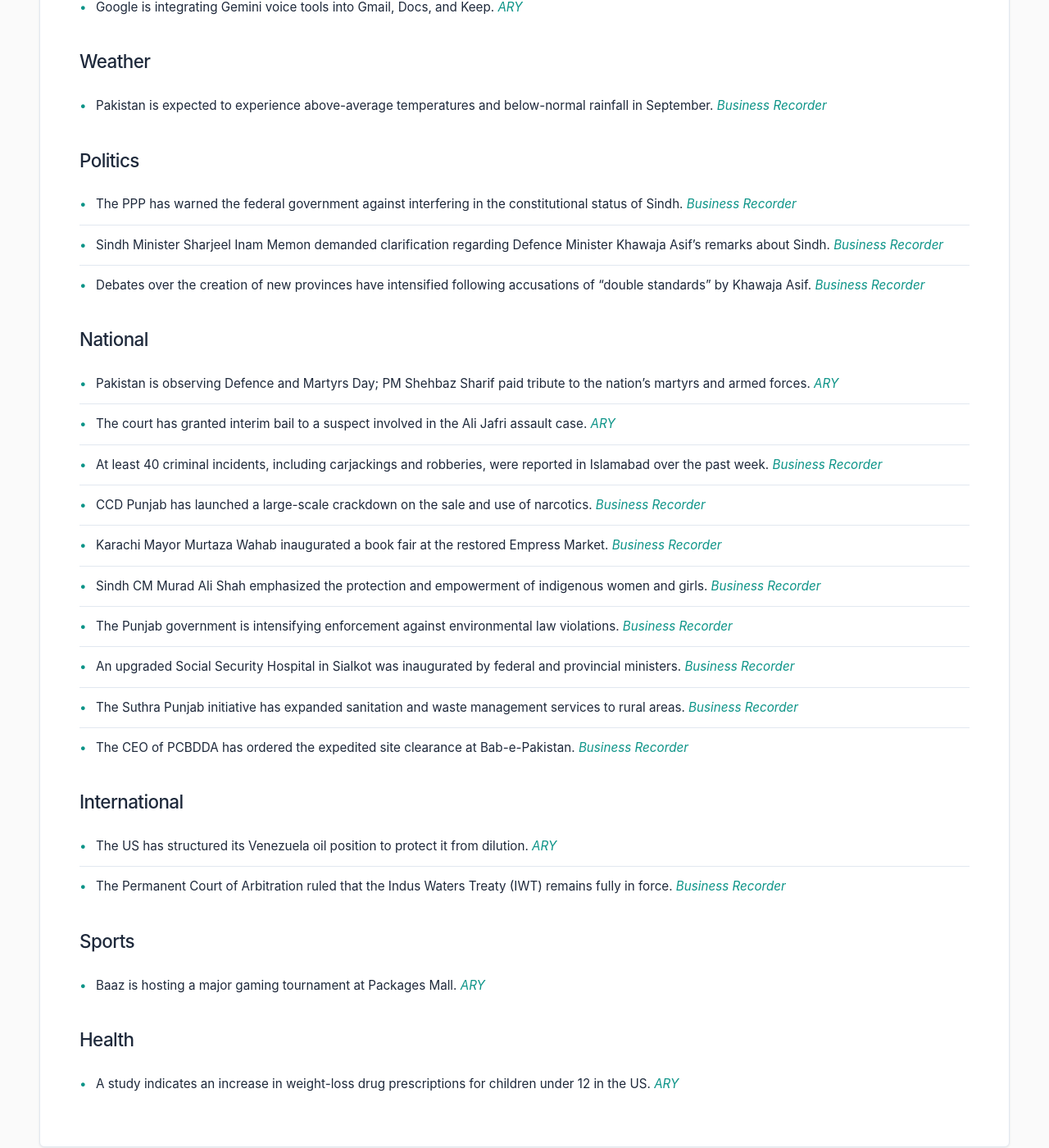
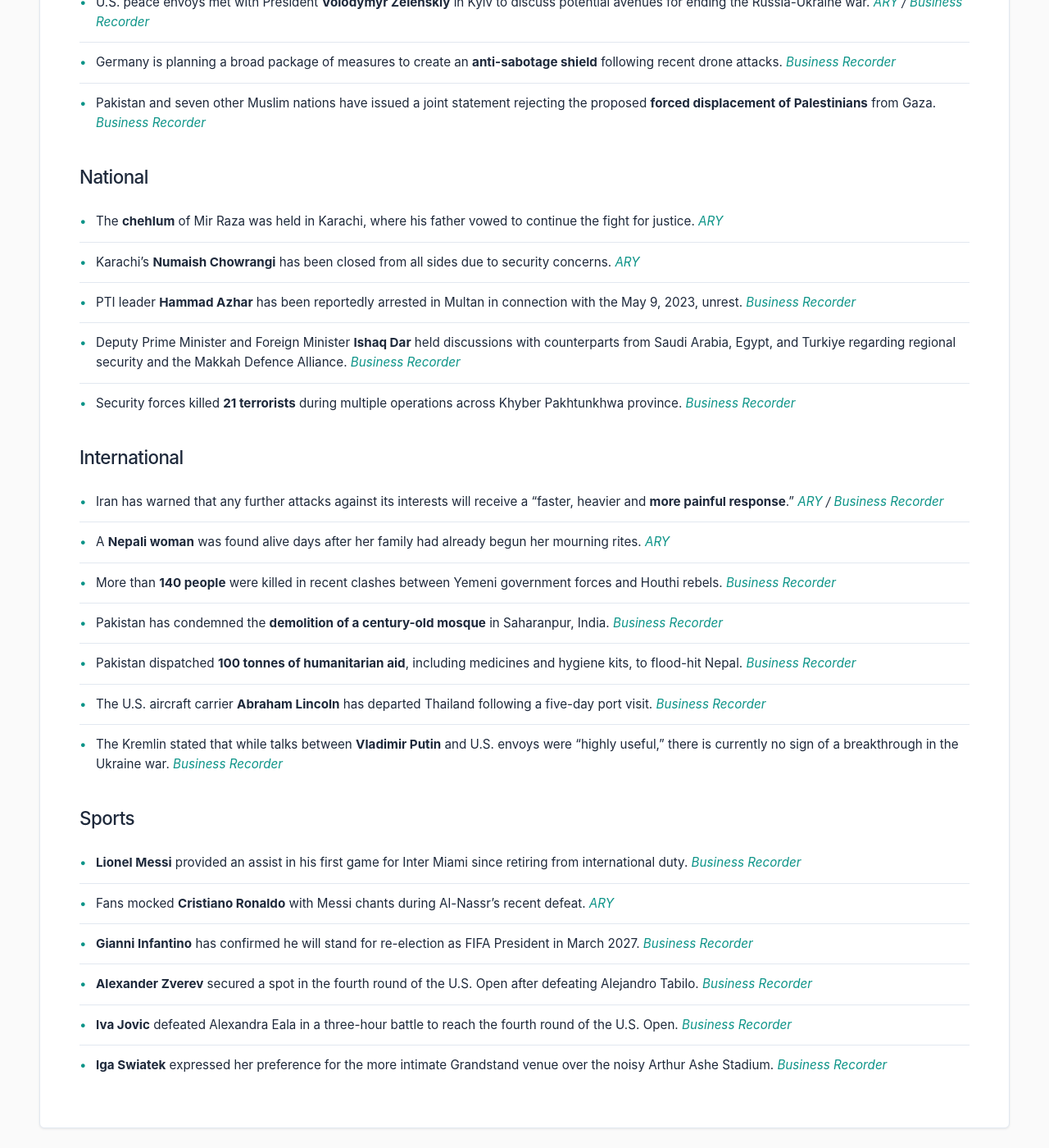
Before and after one commit to zsubzwary/news, a Jekyll site: the page built from en/index.md, in a window 1280 px wide and 1400 px high, scrolled down 985 px. Shown: the whole window at 82% size. Built offline with Jekyll 4.4.1, drawn with Linux system fonts in a browser that asks for light colours; some web fonts are replaced; comment, search, counter and statistics services are not loaded; some of the changed text lies outside the part shown.

Commit message:
DateTime; 2026-09-06T16:04:38.347Z

```diff
--- a/en/index.md
+++ b/en/index.md
@@ -4,50 +4,47 @@ title: Pakistan News Briefing
 lang: en
 ---
 
-Published at: 06-Sep-2026 09:05PKT
+Published at: 06-Sep-2026 21:04PKT
 
-Time to read: 3 mins
+Time to read: 4 mins
 
 ### Economy
-- A Pakistani minister has proposed a one-stop center to streamline port services. *[ARY](https://arynews.tv/pakistan-minister-proposes-one-stop-center-for-port-services)*
-- The government has reduced the super tax to 8% as part of broad structural reforms. *[ARY](https://arynews.tv/govt-cut-super-tax-to-8-percent-as-part-of-broad-structural-reforms-says-kiyani)*
-- The price of 24-karat gold fell by Rs3,600 per tola. *[Business Recorder](https://www.brecorder.com/news/40438088/gold-dips-by-rs3600)*
-- The government has abolished the Personal Baggage Scheme for used vehicle imports to prevent commercial misuse. *[Business Recorder](https://www.brecorder.com/news/40438089/auto-imports-under-personal-baggage)*
-- International retail brand MOB has officially launched its first store in Karachi. *[Business Recorder](https://www.brecorder.com/news/40438098/mob-brings-a-global-off-price-retail-experience-to-pakistan)*
-- The President of FPCCI called for a revamp of the ECO Trade Agreement to enhance regional trade. *[Business Recorder](https://www.brecorder.com/news/40438100/demand-for-revamp-of-eco-trade-agreement)*
-- The newly established National Agri-Trade and Food Safety Authority (NAFSA) held its first stakeholder consultation. *[Business Recorder](https://www.brecorder.com/news/40438105/nafsa-holds-introductory-session)*
-- US employment growth is expected to remain steady, with the unemployment rate forecast at 4.1%. *[Business Recorder](https://www.brecorder.com/news/40438109/us-employment-rate-likely-to-be-unchanged)*
+- A Brazilian court has suspended licenses for the **Sigma Lithium** mine. *[ARY](https://arynews.tv/brazilian-court-suspends-licenses-for-sigma-lithium-mine)*
+- Iran's economic leverage in the Hormuz Strait is diminishing as the U.S. intensifies its economic offensive and naval blockade. *[Business Recorder](https://www.brecorder.com/news/40438172/irans-hormuz-leverage-wanes-as-us-economic-squeeze-bites)*
+- **OPEC+** has decided to keep its oil output policy unchanged for October. *[Business Recorder](https://www.brecorder.com/news/40438165/opec-keeps-oil-output-policy-unchanged-for-october)*
 
 ### Science & Technology
-- Xiaomi has introduced the Dragonscale EV battery, which comes with a lifetime fire replacement guarantee. *[ARY](https://arynews.tv/xiaomi-introduces-dragonscale-ev-battery-with-lifetime-fire-replacement-guarantee)*
-- Google is integrating Gemini voice tools into Gmail, Docs, and Keep. *[ARY](https://arynews.tv/google-adds-gemini-voice-tools-to-gmail-docs-and-keep)*
+- Leaked pricing suggests Apple's first foldable **iPhone Ultra** could start at $2,000. *[ARY](https://arynews.tv/iphone-ultra-price-leaks-show-apples-first-foldable-starts-at-2000)*
+- The video game ***The Blood of Dawnwalker*** achieved massive success, selling over 1 million copies in just two days. *[ARY](https://arynews.tv/the-blood-of-dawnwalker-sells-over-1-million-copies-in-just-two-days)*
 
 ### Weather
-- Pakistan is expected to experience above-average temperatures and below-normal rainfall in September. *[Business Recorder](https://www.brecorder.com/news/40438103/pakistan-likely-to-experience-above-average-temperatures-in-sept)*
+- The eruption of **Mount Anak Krakatau** in Indonesia has led to the suspension of flights, schools, and fishing activities. *[Business Recorder](https://www.brecorder.com/news/40438160/indonesias-anak-krakatau-eruption-halts-flights-schools-fishing)*
 
 ### Politics
-- The PPP has warned the federal government against interfering in the constitutional status of Sindh. *[Business Recorder](https://www.brecorder.com/news/40438087/ppp-warns-centre-against-interfering-in-sindhs-constitutional-status)*
-- Sindh Minister Sharjeel Inam Memon demanded clarification regarding Defence Minister Khawaja Asif's remarks about Sindh. *[Business Recorder](https://www.brecorder.com/news/40438096/sharjeel-demands-federal-govt-clarify-asifs-remarks)*
-- Debates over the creation of new provinces have intensified following accusations of "double standards" by Khawaja Asif. *[Business Recorder](https://www.brecorder.com/news/40438104/debate-over-new-provinces-intensifies-khawaja-asif-accuses-ppp-of-double-standard)*
+- U.S. peace envoys met with President **Volodymyr Zelenskiy** in Kyiv to discuss potential avenues for ending the Russia-Ukraine war. *[ARY](https://arynews.tv/us-envoys-hold-talks-with-zelensky-on-first-kyiv-visit) / [Business Recorder](https://www.brecorder.com/news/40438170/us-envoys-make-first-kyiv-visit-amid-ukraine-war-peace-push)*
+- Germany is planning a broad package of measures to create an **anti-sabotage shield** following recent drone attacks. *[Business Recorder](https://www.brecorder.com/news/40438163/germany-plans-anti-sabotage-shield-after-airport-drone-attack-reports)*
+- Pakistan and seven other Muslim nations have issued a joint statement rejecting the proposed **forced displacement of Palestinians** from Gaza. *[Business Recorder](https://www.brecorder.com/news/40438169/pakistan-7-other-countries-reject-forced-displacement-of-palestinians-from-gaza)*
 
 ### National
-- Pakistan is observing Defence and Martyrs Day; PM Shehbaz Sharif paid tribute to the nation's martyrs and armed forces. *[ARY](https://arynews.tv/defence-and-martyrs-day-is-being-observed-in-pakistan)*
-- The court has granted interim bail to a suspect involved in the Ali Jafri assault case. *[ARY](https://arynews.tv/ali-jafri-assault-case-court-grants-suspect-interim-bail)*
-- At least 40 criminal incidents, including carjackings and robberies, were reported in Islamabad over the past week. *[Business Recorder](https://www.brecorder.com/news/40438093/at-least-40-incidents-of-various-crimes-reported-in-islamabad-in-one-week)*
-- CCD Punjab has launched a large-scale crackdown on the sale and use of narcotics. *[Business Recorder](https://www.brecorder.com/news/40438094/ccd-punjab-launches-crackdown-on-narcotics)*
-- Karachi Mayor Murtaza Wahab inaugurated a book fair at the restored Empress Market. *[Business Recorder](https://www.brecorder.com/news/40438099/mayor-opens-book-fair-at-empress-market)*
-- Sindh CM Murad Ali Shah emphasized the protection and empowerment of indigenous women and girls. *[Business Recorder](https://www.brecorder.com/news/40438101/sindh-cm-calls-for-protection-empowerment-of-women-girls)*
-- The Punjab government is intensifying enforcement against environmental law violations. *[Business Recorder](https://www.brecorder.com/news/40438102/punjab-intensifies-crackdown-on-environment-law-violations)*
-- An upgraded Social Security Hospital in Sialkot was inaugurated by federal and provincial ministers. *[Business Recorder](https://www.brecorder.com/news/40438106/asif-manshaullah-inaugurate-upgraded-social-security-hospital)*
-- The Suthra Punjab initiative has expanded sanitation and waste management services to rural areas. *[Business Recorder](https://www.brecorder.com/news/40438107/suthra-punjab-initiative-has-revolutionised-sanitation-work-minister)*
-- The CEO of PCBDDA has ordered the expedited site clearance at Bab-e-Pakistan. *[Business Recorder](https://www.brecorder.com/news/40438108/ceo-cbd-orders-the-expedited-site-clearance-at-bab-e-pakistan)*
+- The **chehlum** of Mir Raza was held in Karachi, where his father vowed to continue the fight for justice. *[ARY](https://arynews.tv/mir-razas-chehlum-held-in-karachi-father-vows-to-continue-fight-for-justice)*
+- Karachi's **Numaish Chowrangi** has been closed from all sides due to security concerns. *[ARY](https://arynews.tv/karachis-numaish-chowrangi-closed-from-all-sides-over-security-concerns)*
+- PTI leader **Hammad Azhar** has been reportedly arrested in Multan in connection with the May 9, 2023, unrest. *[Business Recorder](https://www.brecorder.com/news/40438168/pti-leader-hammad-azhar-reportedly-arrested-in-multan)*
+- Deputy Prime Minister and Foreign Minister **Ishaq Dar** held discussions with counterparts from Saudi Arabia, Egypt, and Turkiye regarding regional security and the Makkah Defence Alliance. *[Business Recorder](https://www.brecorder.com/news/40438167/fm-dar-discusses-regional-security-makkah-pact-with-saudi-egyptian-turkish-counterparts)*
+- Security forces killed **21 terrorists** during multiple operations across Khyber Pakhtunkhwa province. *[Business Recorder](https://www.brecorder.com/news/40438162/security-forces-killed-21-terrorists-in-multiple-kp-operations-ispr)*
 
 ### International
-- The US has structured its Venezuela oil position to protect it from dilution. *[ARY](https://arynews.tv/us-structured-venezuela-oil-position-to-protect-it-from-dilution-official-says)*
-- The Permanent Court of Arbitration ruled that the Indus Waters Treaty (IWT) remains fully in force. *[Business Recorder](https://www.brecorder.com/news/40438090/the-iwt-stands)*
+- Iran has warned that any further attacks against its interests will receive a "faster, heavier and **more painful response**." *[ARY](https://arynews.tv/iran-to-tackle-economic-issues-says-further-attacks-will-be-more-painful) / [Business Recorder](https://www.brecorder.com/news/40438166/irans-response-to-us-attacks-will-be-more-painful-parliament-speaker-says)*
+- A **Nepali woman** was found alive days after her family had already begun her mourning rites. *[ARY](https://arynews.tv/nepali-woman-found-alive-days-after-family-began-mourning-rites)*
+- More than **140 people** were killed in recent clashes between Yemeni government forces and Houthi rebels. *[Business Recorder](https://www.brecorder.com/news/40438175/more-than-140-killed-in-latest-yemen-clashes-military-sources)*
+- Pakistan has condemned the **demolition of a century-old mosque** in Saharanpur, India. *[Business Recorder](https://www.brecorder.com/news/40438173/pakistan-condemns-demolition-of-century-old-mosque-in-india)*
+- Pakistan dispatched **100 tonnes of humanitarian aid**, including medicines and hygiene kits, to flood-hit Nepal. *[Business Recorder](https://www.brecorder.com/news/40438171/pakistan-sends-100-tonnes-of-humanitarian-aid-to-flood-hit-nepal)*
+- The U.S. aircraft carrier **Abraham Lincoln** has departed Thailand following a five-day port visit. *[Business Recorder](https://www.brecorder.com/news/40438164/us-carrier-abraham-lincoln-departs-thailand-after-respite-visit)*
+- The Kremlin stated that while talks between **Vladimir Putin** and U.S. envoys were "highly useful," there is currently no sign of a breakthrough in the Ukraine war. *[Business Recorder](https://www.brecorder.com/news/40438158/kremlin-says-ukraine-talks-with-us-envoys-were-useful-no-sign-of-breakthrough)*
 
 ### Sports
-- Baaz is hosting a major gaming tournament at Packages Mall. *[ARY](https://arynews.tv/baaz-brings-a-major-gaming-tournament-to-packages-mall-and-its-live-now)*
-
-### Health
-- A study indicates an increase in weight-loss drug prescriptions for children under 12 in the US. *[ARY](https://arynews.tv/glp-weight-loss-drugs-us-children-prescribed-study-finds)*
+- **Lionel Messi** provided an assist in his first game for Inter Miami since retiring from international duty. *[Business Recorder](https://www.brecorder.com/news/40438156/messi-sets-up-miami-goal-in-first-game-since-argentina-retirement)*
+- Fans mocked **Cristiano Ronaldo** with Messi chants during Al-Nassr’s recent defeat. *[ARY](https://arynews.tv/messi-chants-mock-cristiano-ronaldo-during-al-nassrs-defeat)*
+- **Gianni Infantino** has confirmed he will stand for re-election as FIFA President in March 2027. *[Business Recorder](https://www.brecorder.com/news/40438174/fifa-confirms-infantino-will-run-in-presidential-election)*
+- **Alexander Zverev** secured a spot in the fourth round of the U.S. Open after defeating Alejandro Tabilo. *[Business Recorder](https://www.brecorder.com/news/40438159/zverev-reaches-us-open-fourth-round-with-win-over-tabilo)*
+- **Iva Jovic** defeated Alexandra Eala in a three-hour battle to reach the fourth round of the U.S. Open. *[Business Recorder](https://www.brecorder.com/news/40438157/jovic-puts-friendship-with-eala-on-hold-to-win-three-hour-battle-at-us-open)*
+- **Iga Swiatek** expressed her preference for the more intimate Grandstand venue over the noisy Arthur Ashe Stadium. *[Business Recorder](https://www.brecorder.com/news/40438161/swiatek-happy-to-swap-noisy-ashe-spotlight-for-intimate-grandstand)*
```
